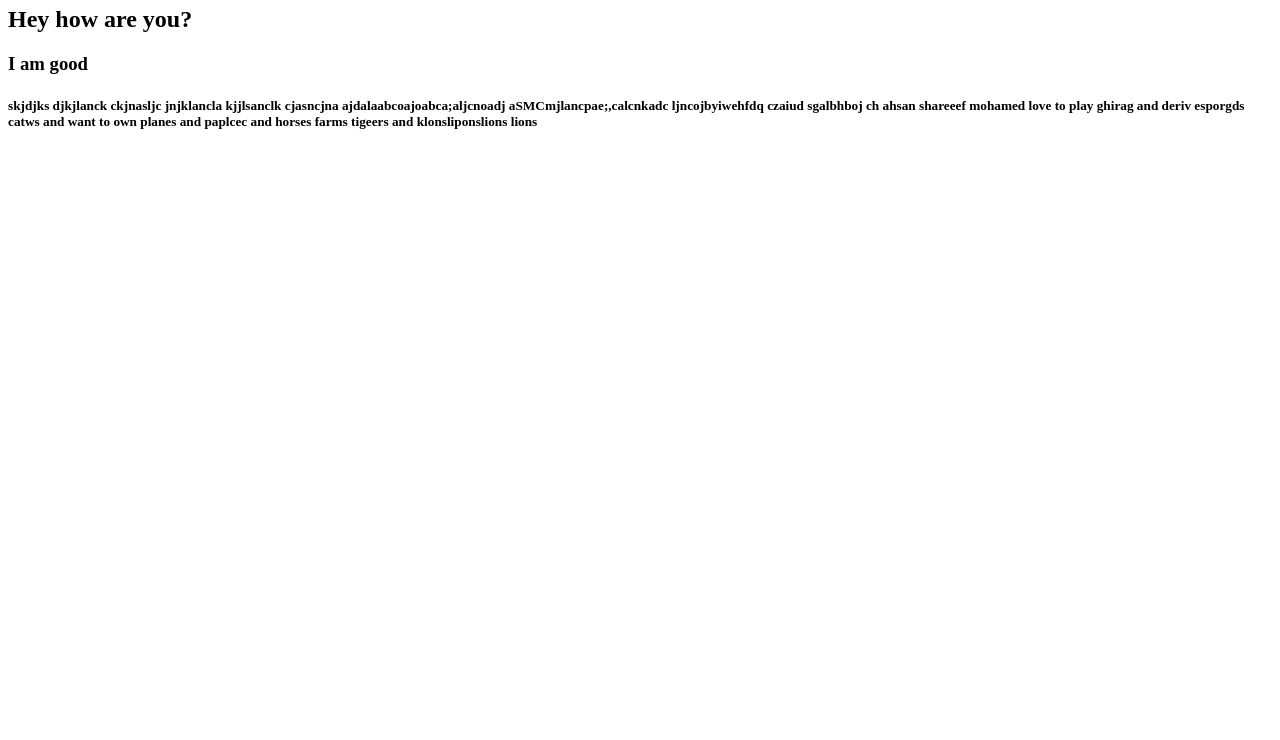
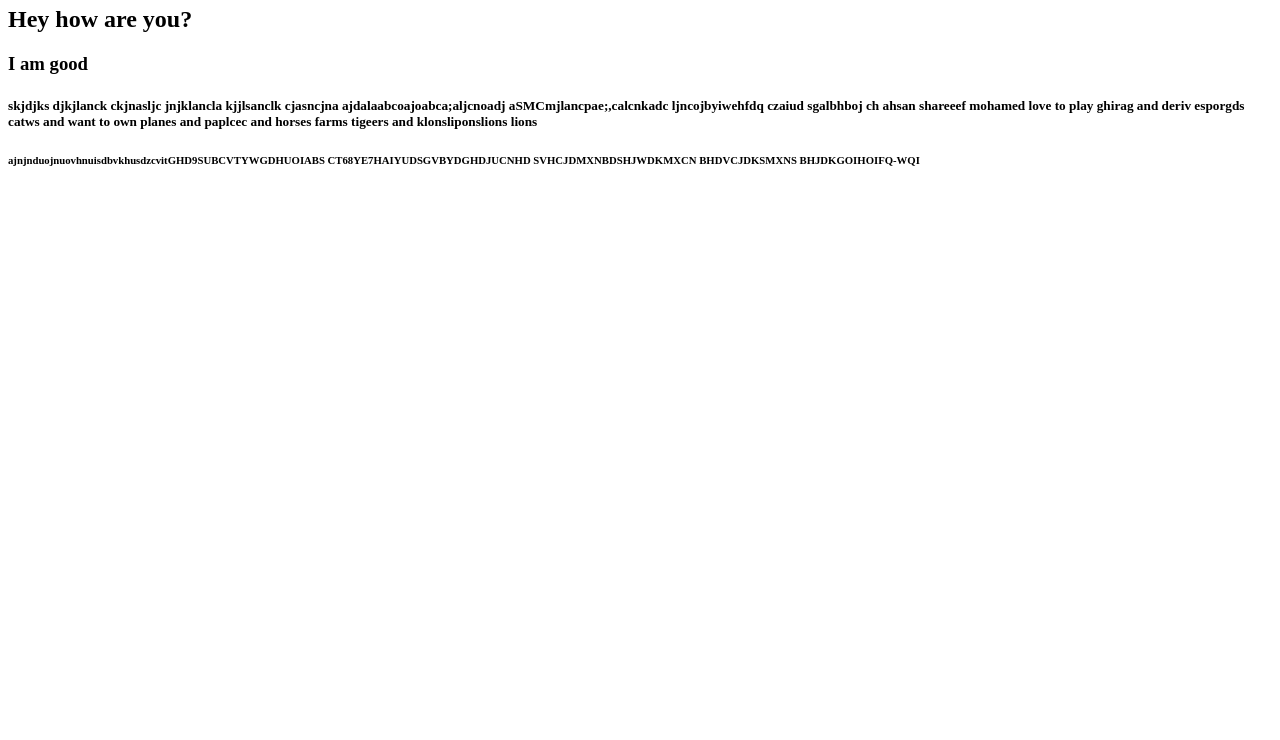
Before and after one commit to ahsan203/FirstGitRepo, a plain HTML site: page index.html in a window 1280 px wide. Shown: the part 60-800 px from the top of the page. Drawn offline with Linux system fonts and the light colour scheme.

Commit message:
h6 commit

```diff
--- a/index.html
+++ b/index.html
@@ -19,7 +19,10 @@
 			aSMCmjlancpae;,calcnkadc ljncojbyiwehfdq czaiud sgalbhboj ch
 			ahsan shareeef mohamed love to play ghirag and deriv esporgds catws
 			 and want to own planes and paplcec and horses farms tigeers and klonsliponslions lions</h5>
+
+
+
+			<h6>ajnjnduojnuovhnuisdbvkhusdzcvitGHD9SUBCVTYWGDHUOIABS CT68YE7HAIYUDSGVBYDGHDJUCNHD SVHCJDMXNBDSHJWDKMXCN BHDVCJDKSMXNS BHJDKGOIHOIFQ-WQI</h6>
 		</body>
 
-
 </html>
```
